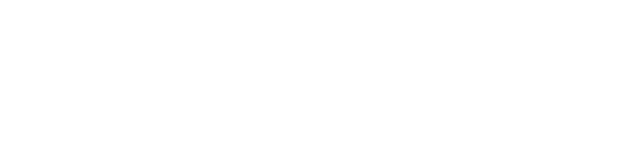
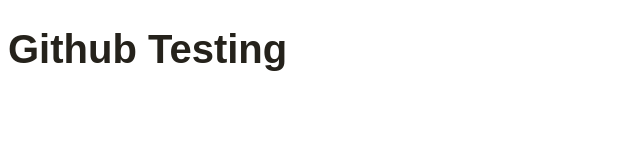
Before and after one commit to mdimranulalam/first-repo, a plain HTML site: page index.html in a window 1280 px wide. Shown: the whole page, without its empty margins (0-640 px from the left). Drawn offline with Linux system fonts and the light colour scheme.

Commit message:
Git testing

```diff
--- a/index.html
+++ b/index.html
@@ -5,8 +5,13 @@
     <meta http-equiv="X-UA-Compatible" content="IE=edge">
     <meta name="viewport" content="width=device-width, initial-scale=1.0">
     <title>My First GitHub Repo</title>
+
+
+    <link rel="stylesheet" href="style.css">
 </head>
 <body>
-
+    <div class="wrapper">
+        <h1 class="main-title">Github Testing</h1>
+    </div>
 </body>
 </html>
--- a/style.css
+++ b/style.css
@@ -0,0 +1,5 @@
+.main-title{
+    font-size: 40px;
+    font-family: Arial, Helvetica, sans-serif;
+    color: #25221b;
+}
```
